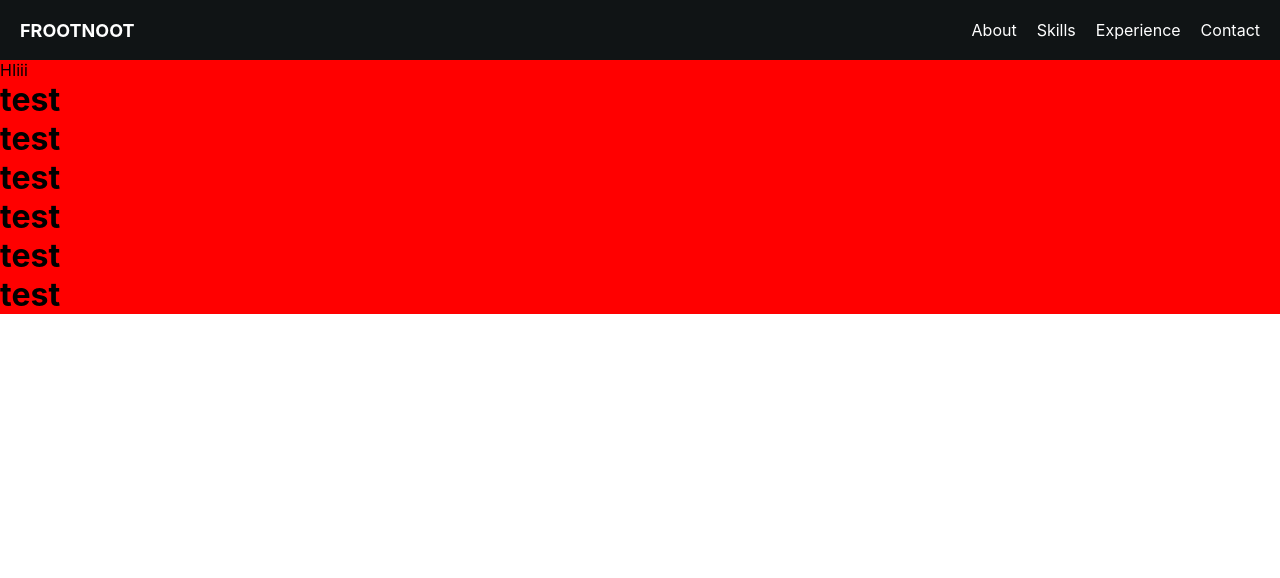
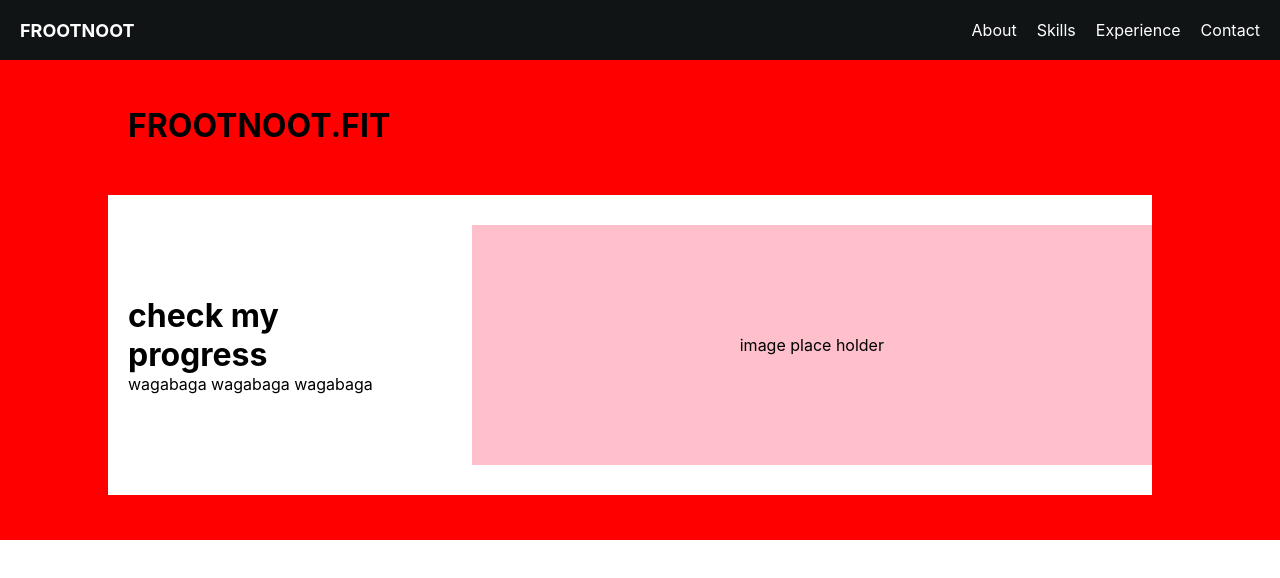
Before and after one commit to FrootNoot/FrootLog, a React (Create React App) app in the folder frontend/: page / in a window 1280 px wide. Shown: the top 578 px of the page. Built offline with nearby package versions, Linux system fonts and the light colour scheme; no server answers.

Commit message:
rough hero layout

```diff
--- a/frontend/src/App.module.css
+++ b/frontend/src/App.module.css
@@ -1,4 +1,5 @@
 .app{
   display:flex;
   flex-direction: column;
+  width: 100%;
 }
--- a/frontend/src/components/HeroSection/HeroSection.js
+++ b/frontend/src/components/HeroSection/HeroSection.js
@@ -4,15 +4,15 @@ import styles from "./HeroSection.module.css";
 function HeroSection() {
 
   return (
-    <div id={styles.test}>
-      HIiii
-      <h1>test</h1>
-      <h1>test</h1>
-      <h1>test</h1>
-      <h1>test</h1>
-      <h1>test</h1>
-      <h1>test</h1>
-
+    <div id={styles.mainParent}>
+      <h1>FROOTNOOT.FIT</h1>
+      <div id={styles.introContainer}>
+        <div id={styles.introText}>
+        <h1>check my progress</h1>
+        <p>wagabaga wagabaga wagabaga </p>
+        </div>
+        <div id={styles.imgPlaceholder}> image place holder </div>
+      </div>
     </div>
   );
 }
--- a/frontend/src/components/HeroSection/HeroSection.module.css
+++ b/frontend/src/components/HeroSection/HeroSection.module.css
@@ -1,5 +1,34 @@
-#test {
+#mainParent {
   color: rgb(0, 0, 0);
   background-color: red;
+  width: 100%;
   margin-top: 60px;
+  height: 60vh;
+  display: flex;
+  flex-direction: column;
+  justify-content: center;
+  padding-left: 10%;
+  padding-right: 10%;
+  gap:50px;
 }
+
+#imgPlaceholder{
+  width: 60vw;
+  height: 30vh;
+  background-color: pink;
+  float: right;
+  display: flex;
+  justify-content: center;
+  align-items: center;
+  margin-left: 80px;
+}
+
+#introContainer{
+  display:flex;
+  align-items: center;
+  background-color: white;
+  padding-top: 30px;
+  padding-bottom: 30px;
+  padding-left: 20px;
+  margin-left: -20px;
+}
```
